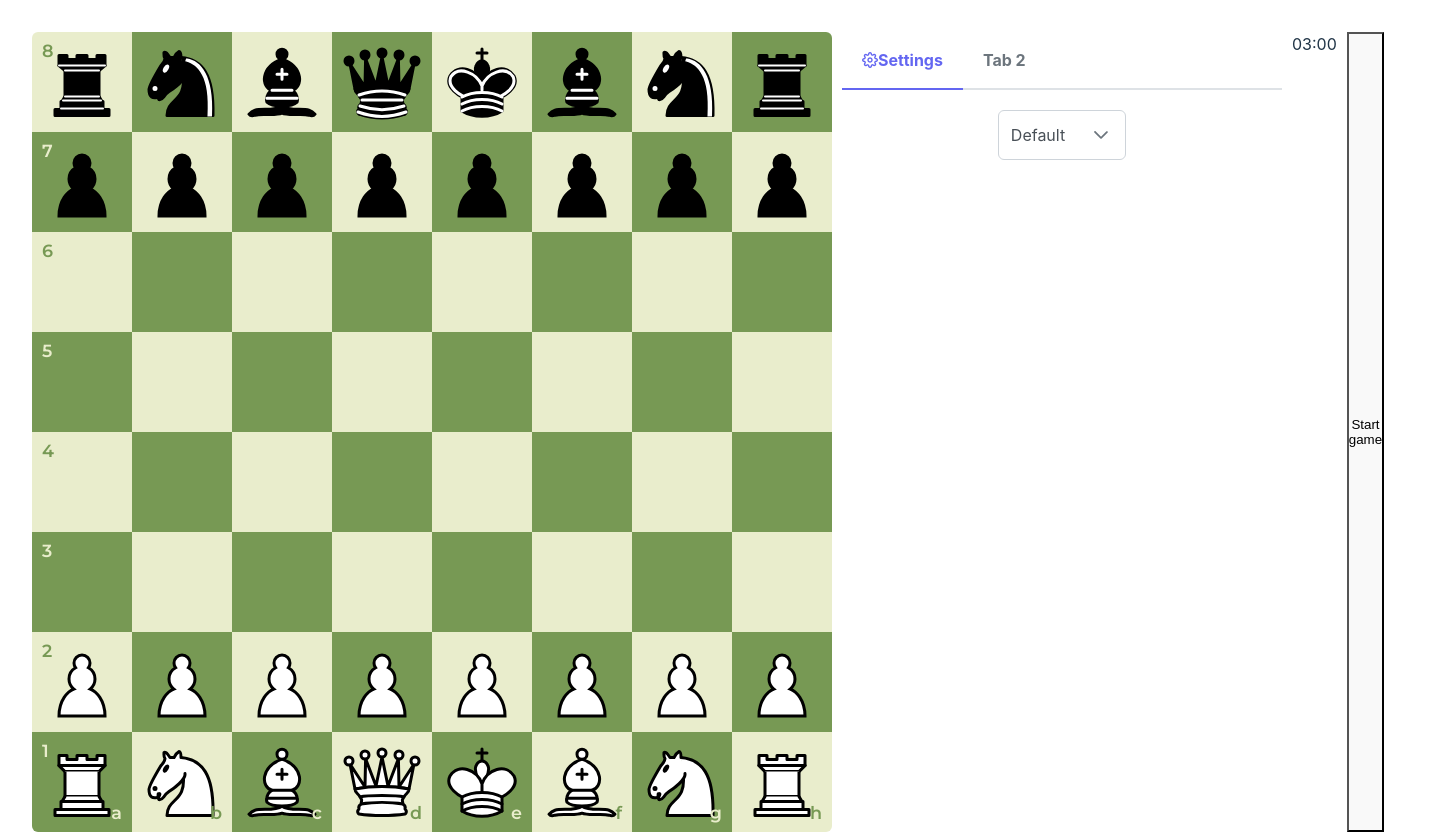
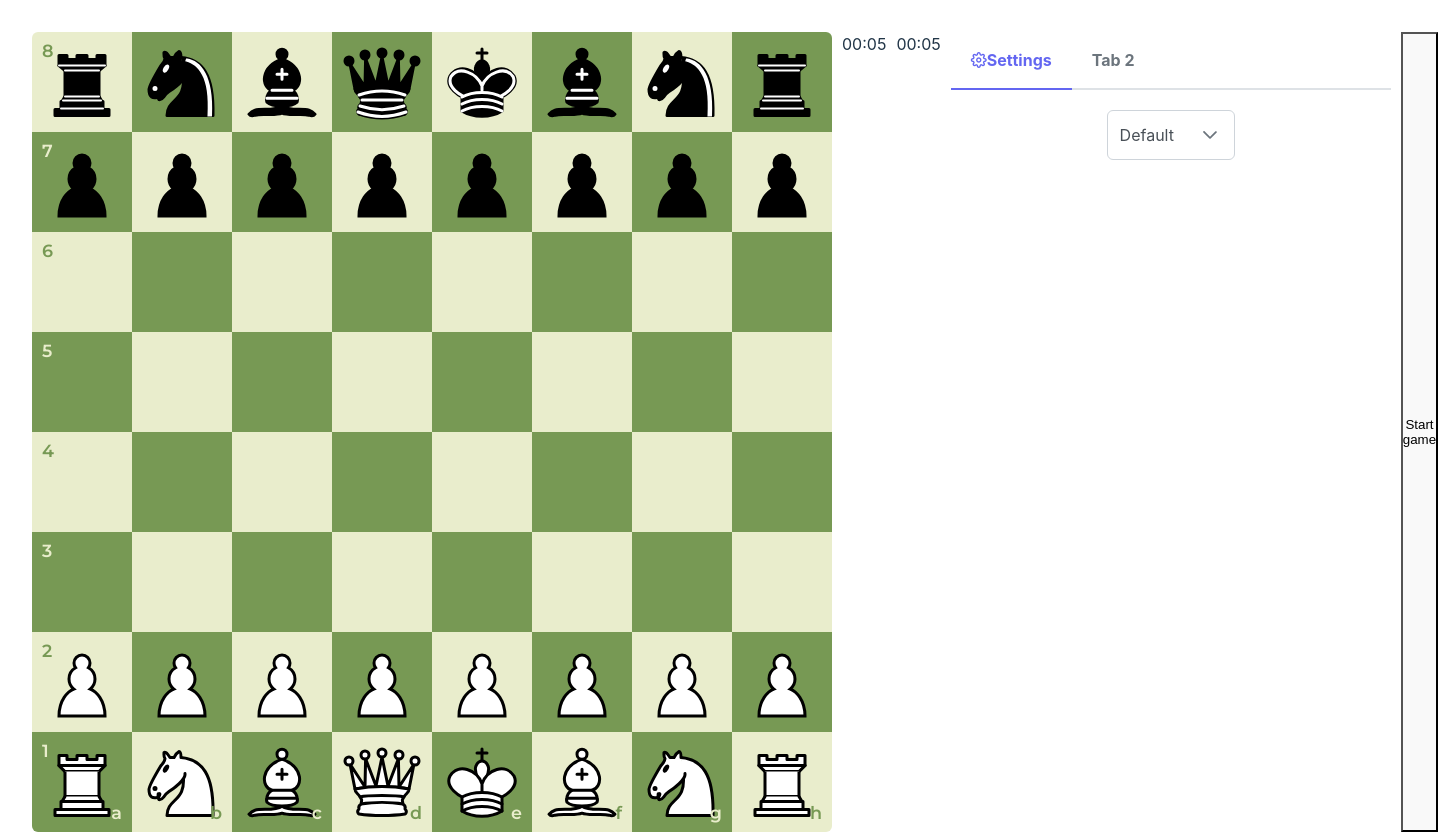
Before and after one commit to clxsewn/chess-app, a React (Vite) app: page / in a window 1280 px wide. Shown: the top 834 px of the page, 1438 px wide, since content can reach past the window. Built offline with nearby package versions, Linux system fonts and the light colour scheme.

Commit message:
timer functionality updated

```diff
--- a/src/components/Game/index.tsx
+++ b/src/components/Game/index.tsx
@@ -2,33 +2,21 @@ import Board from '../Board'
 import Aside from '../Aside'
 import './styles.scss'
 import Timer from '../Timer'
-import { useTimer } from 'react-timer-hook'
+import { start } from '../../slices/gameSlice.ts'
 import { useAppDispatch } from '../../hooks.ts'
-import { start } from '../../slices/boardSlice.ts'
 
 export default function Game() {
     const dispath = useAppDispatch()
-
-    const time = new Date()
-    time.setSeconds(time.getSeconds() + 180) // 10 minutes timer
-    const { seconds, minutes, resume } = useTimer({
-        expiryTimestamp: time,
-        autoStart: false,
-        onExpire: () => {
-            console.log('EXPIRED')
-        },
-    })
-
     const startButtonHandler = () => {
-        resume()
         dispath(start())
     }
 
     return (
         <div className="game">
             <Board />
+            <Timer duration={5} forPlayer={'white'} />
+            <Timer duration={5} forPlayer={'black'} />
             <Aside />
-            <Timer minutes={minutes} seconds={seconds} />
             <button onClick={startButtonHandler}>Start game</button>
         </div>
     )
--- a/src/components/Tile/index.tsx
+++ b/src/components/Tile/index.tsx
@@ -1,6 +1,6 @@
 import { DragEvent } from 'react'
 import { useAppDispatch } from '../../hooks.ts'
-import { move } from '../../slices/boardSlice.ts'
+import { move } from '../../slices/gameSlice.ts'
 import './styles.scss'
 
 export default function Tile({
--- a/src/components/Timer/index.tsx
+++ b/src/components/Timer/index.tsx
@@ -1,10 +1,43 @@
+import { useAppDispatch, useAppSelector } from '../../hooks.ts'
+import { useState } from 'react'
+import { useTimer } from 'react-timer-hook'
+import { end } from '../../slices/gameSlice.ts'
+import { TColor } from '../../types/Board.ts'
+import { opposite } from '../../utils.ts'
+
 export default function Timer({
-    seconds,
-    minutes,
+    duration,
+    forPlayer,
 }: {
-    seconds: number
-    minutes: number
+    duration: number
+    forPlayer: TColor
 }) {
+    const dispatch = useAppDispatch()
+    const turn = useAppSelector((state) => state.game.turn)
+
+    const [currTurn, setCurrTurn] = useState('none')
+
+    const time = new Date()
+    time.setSeconds(time.getSeconds() + duration)
+
+    const { seconds, minutes, resume, pause } = useTimer({
+        expiryTimestamp: time,
+        autoStart: false,
+        onExpire: () => {
+            dispatch(end(opposite(forPlayer)))
+            console.log(opposite(forPlayer), ' wins!')
+        },
+    })
+
+    if (currTurn !== turn) {
+        if (turn === forPlayer) {
+            resume()
+        } else {
+            pause()
+        }
+        setCurrTurn(turn)
+    }
+
     const secondsPrefix = seconds < 10 ? '0' : ''
     const minutePrefix = minutes < 10 ? '0' : ''
 
--- a/src/slices/boardSlice.ts
+++ b/src/slices/gameSlice.ts
@@ -98,5 +98,5 @@ export const gameSlice = createSlice({
     },
 })
 
-export const { move, start } = gameSlice.actions
+export const { move, start, end } = gameSlice.actions
 export default gameSlice.reducer
--- a/src/store.ts
+++ b/src/store.ts
@@ -1,6 +1,6 @@
 import { configureStore } from '@reduxjs/toolkit'
 import appearanceReducer from './slices/appearanceSlice.ts'
-import gameReducer from './slices/boardSlice.ts'
+import gameReducer from './slices/gameSlice.ts'
 
 export const store = configureStore({
     reducer: {
```
